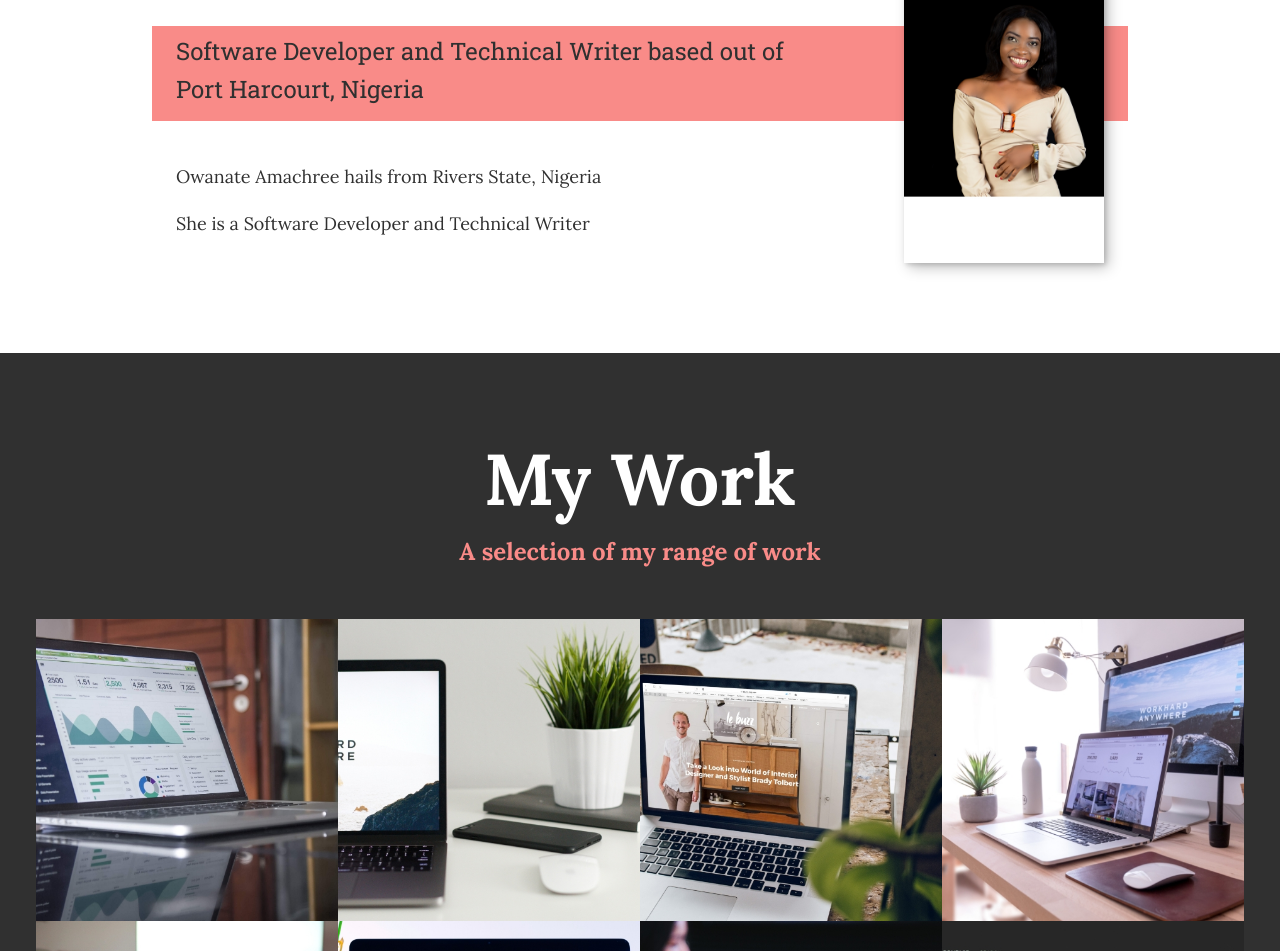
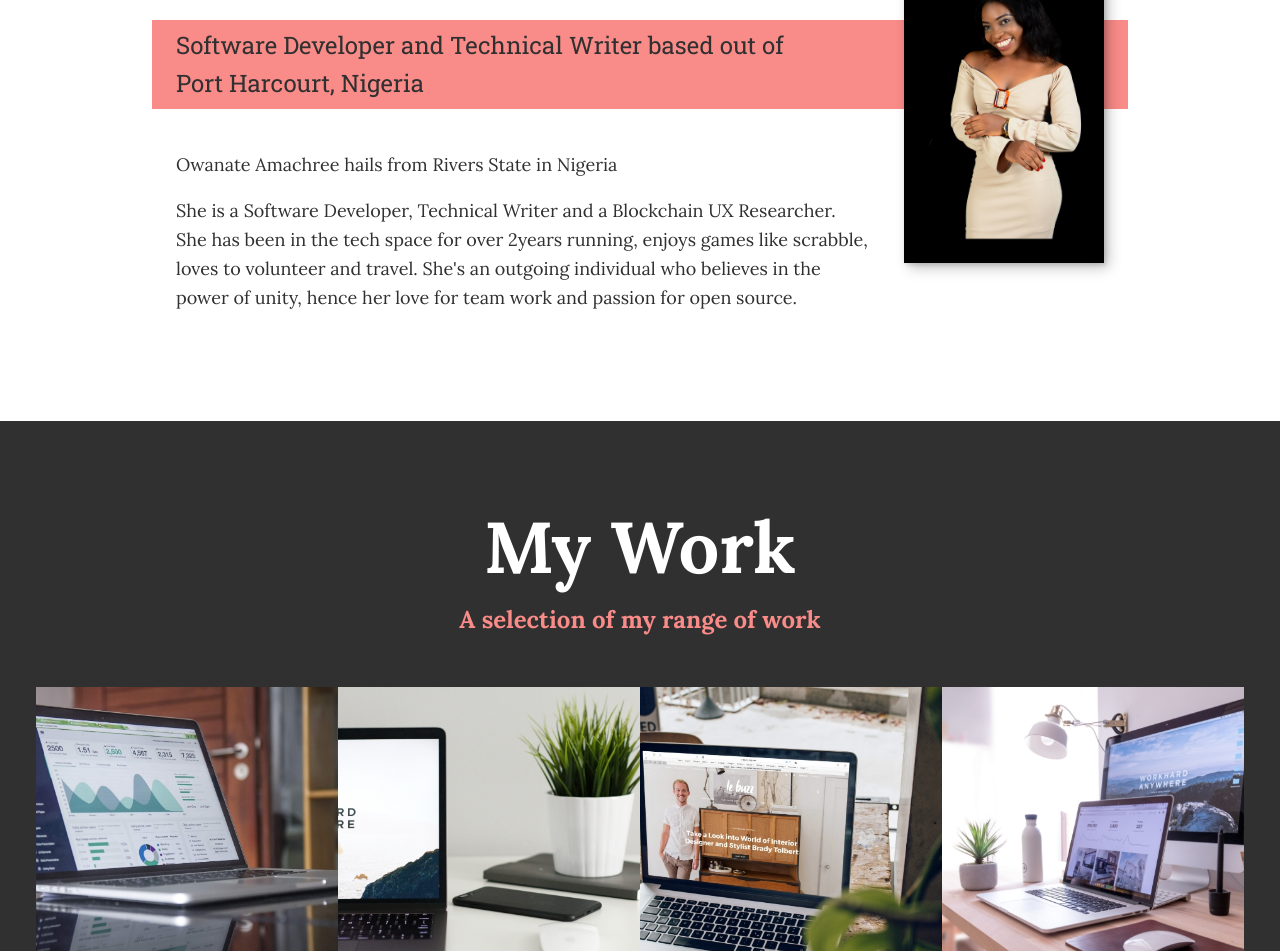
Before and after one commit to owans/My-Portfolio, a React (Create React App) app: page / in a window 1280 px wide. Shown: the part 1507-2458 px from the top of the page. Built offline with nearby package versions, Linux system fonts and the light colour scheme.

Commit message:
edited about me image

```diff
--- a/src/Components/About.js
+++ b/src/Components/About.js
@@ -10,8 +10,11 @@ export default class About extends Component{
                     <p className="section__subtitle section__subtitle--about">Software Developer and Technical Writer based out of Port Harcourt, Nigeria</p>
 
                     <div className="about-me__body">
-                        <p>Owanate Amachree hails from Rivers State, Nigeria</p>
-                        <p>She is a Software Developer and Technical Writer</p>
+                        <p>Owanate Amachree hails from Rivers State in Nigeria</p>
+                        <p>She is a Software Developer, Technical Writer and a Blockchain UX Researcher.
+                            She has been in the tech space for over 2years running, enjoys games like scrabble, loves to volunteer and travel.
+                            She's an outgoing individual who believes in the power of unity, hence her love for team work and passion for open source.
+                        </p>
                     </div>
                     <img src={SecondImage} alt="Owans Standing" className="about-me__img"></img>
                 </section>
--- a/src/Components/Header.js
+++ b/src/Components/Header.js
@@ -6,11 +6,12 @@ export default class Header extends Component{
     constructor(props) {
         super(props);
 
-        // This binding is necessary to make `this` work in the callback
+        // This binding is necessary to make `this` work
         this.onChange = this.onChange.bind(this);
         this.onRemove = this.onRemove.bind(this);
     }
 
+    //onchange event to open nav toggle
     onChange(e) {
         const navToggle = document.querySelector('.nav-toggle');
         navToggle.addEventListener('click', () => {
@@ -18,6 +19,7 @@ export default class Header extends Component{
         });
     }
 
+    //onremove event to close nav toggle
     onRemove(e){
         const navLinks = document.querySelectorAll('.nav__link')
         navLinks.forEach(link => {
```
Also changed, not shown: src/img/owans2.png.
